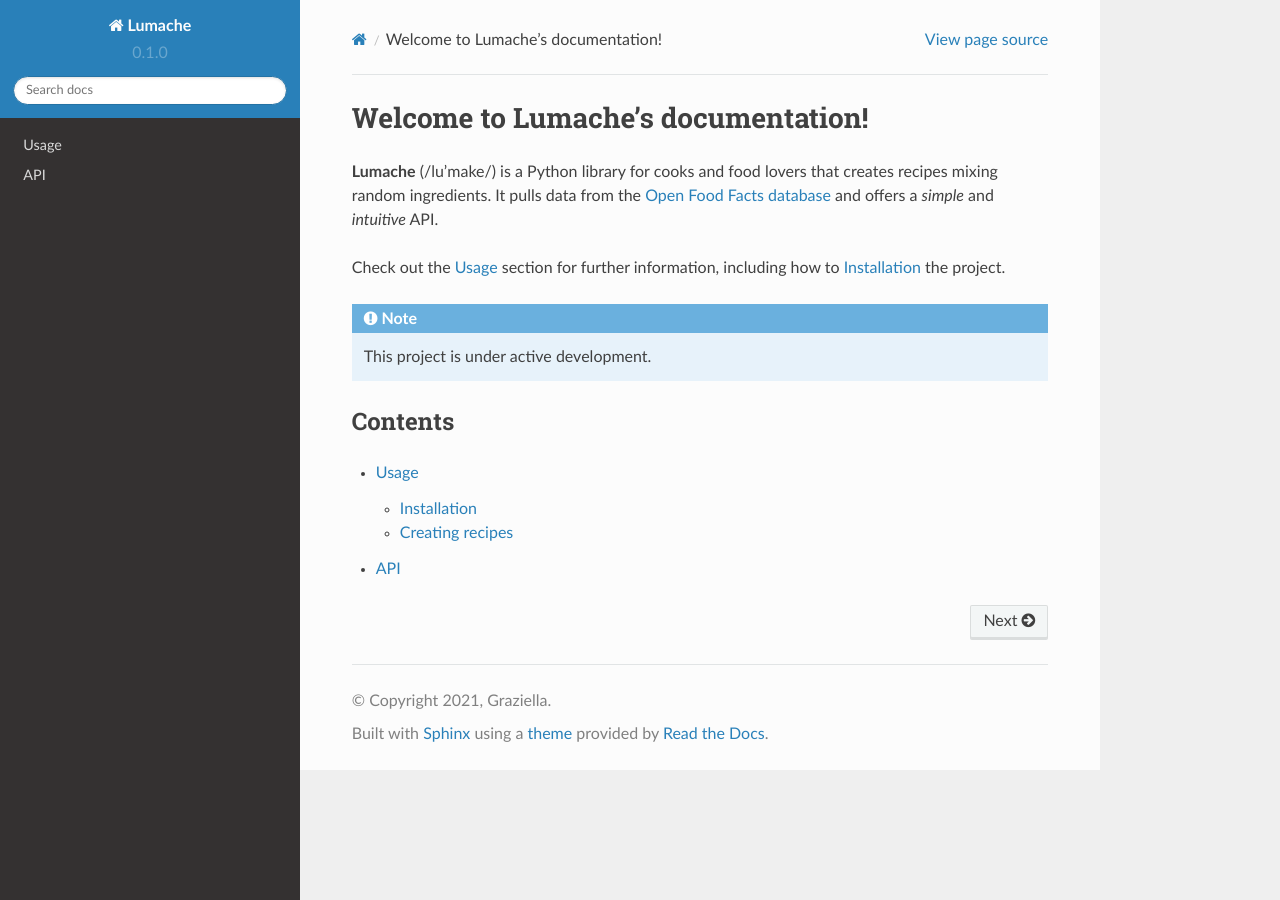
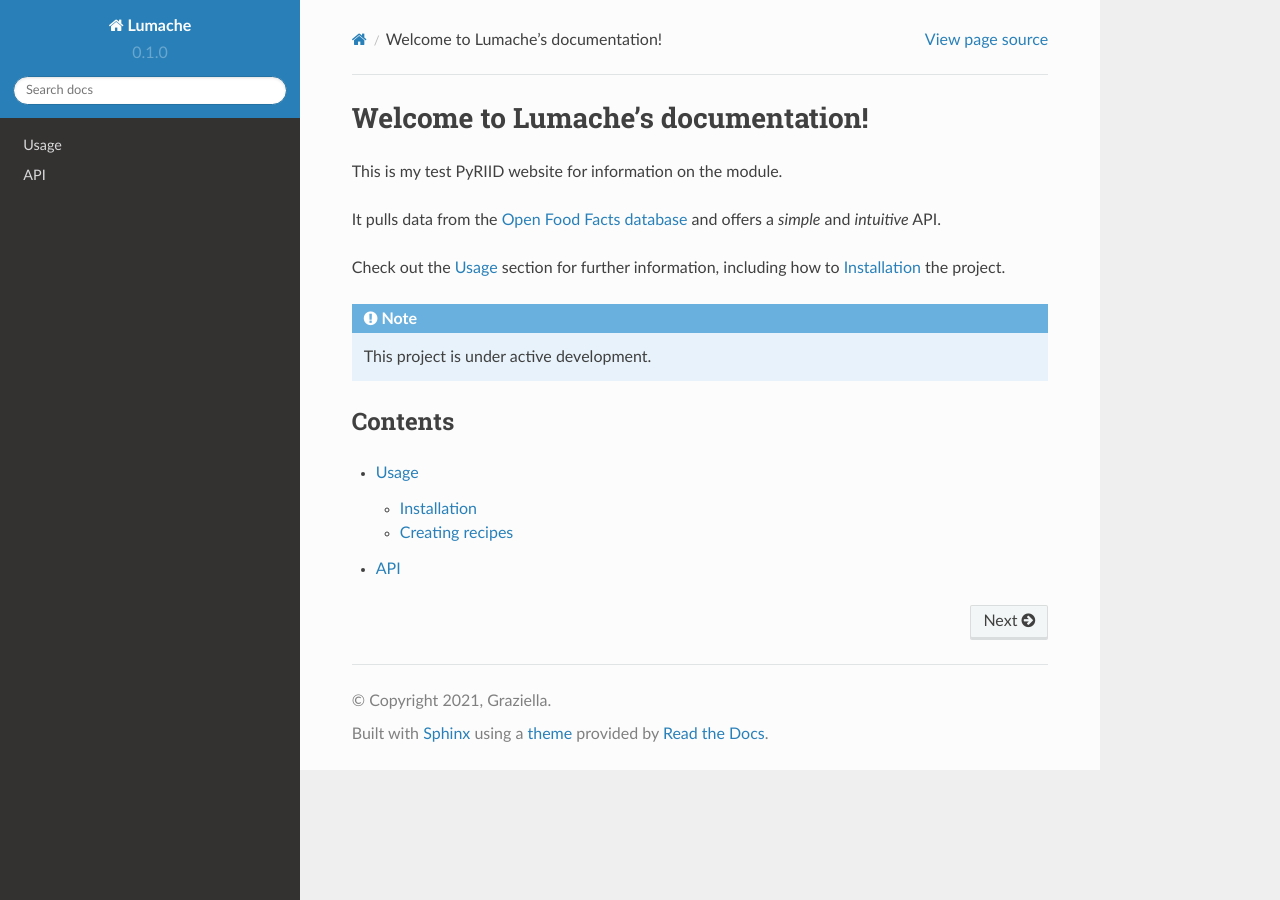
Before and after one commit to anbusto/TestPDocs, a Sphinx documentation site: the page built from docs/source/index.rst, in a window 1280 px wide. Built offline with Sphinx 7.4.7 and the Read the Docs theme 2.0.0, drawn with Linux system fonts in a browser that asks for light colours.

Commit message:
Updated the main page text

```diff
--- a/docs/source/index.rst
+++ b/docs/source/index.rst
@@ -1,8 +1,8 @@
 Welcome to Lumache's documentation!
 ===================================
 
-**Lumache** (/lu'make/) is a Python library for cooks and food lovers
-that creates recipes mixing random ingredients.
+This is my test PyRIID website for information on the module.
+
 It pulls data from the `Open Food Facts database <https://world.openfoodfacts.org/>`_
 and offers a *simple* and *intuitive* API.
 
```
